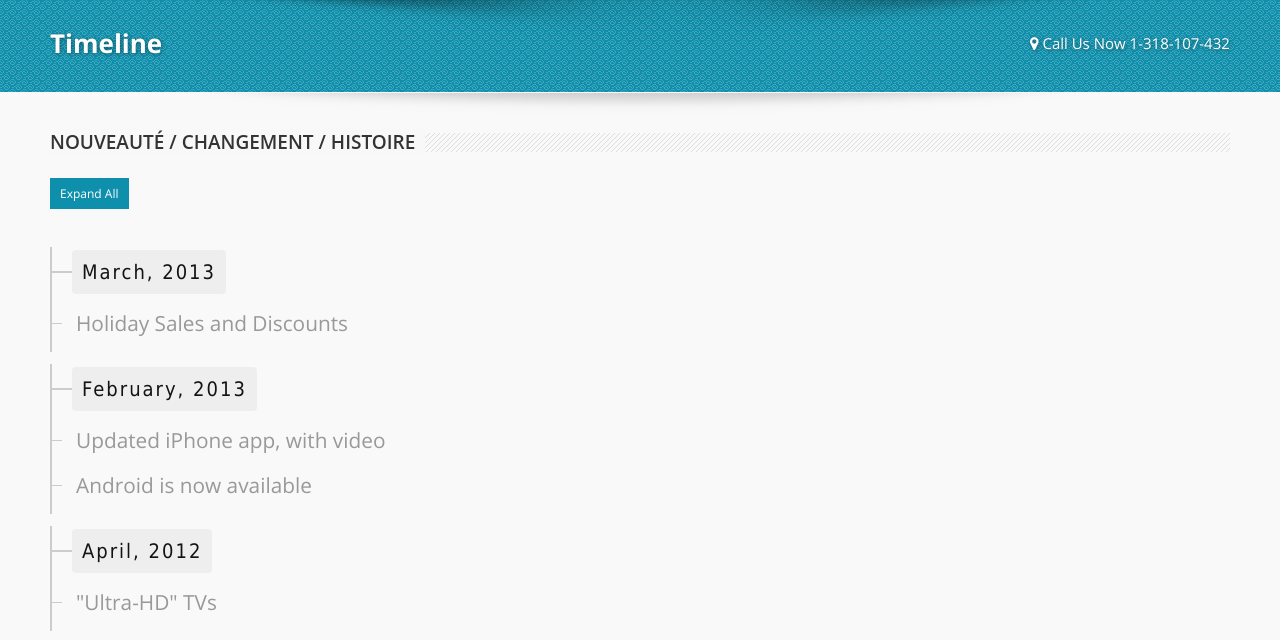
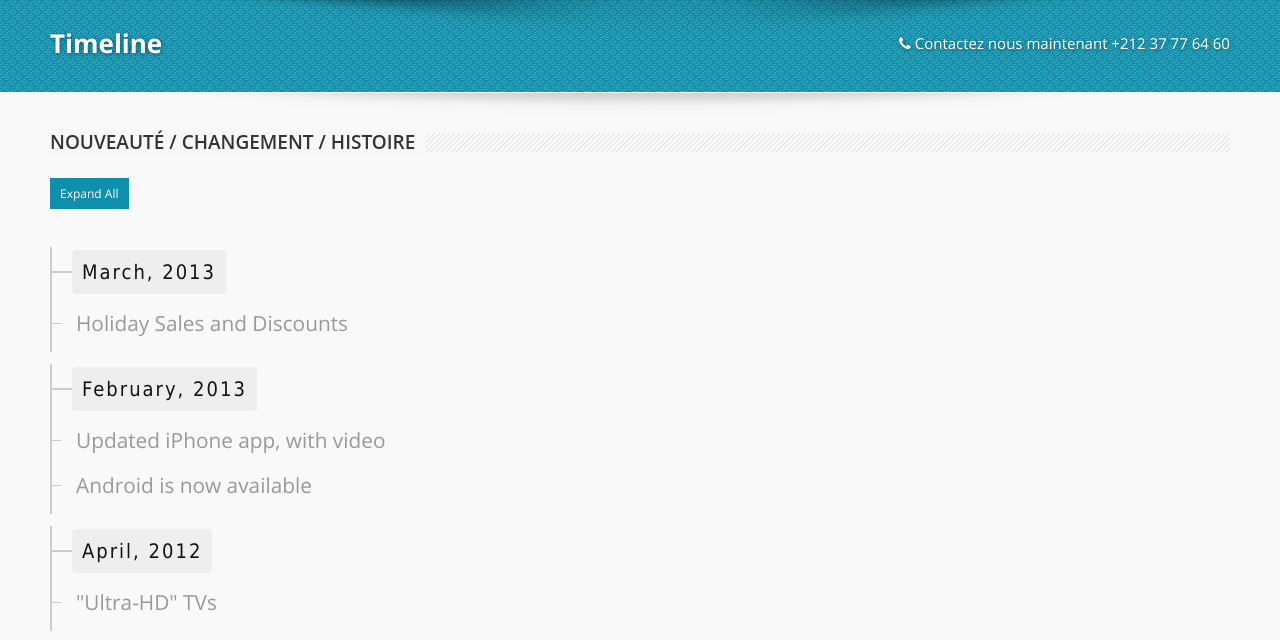
Before and after one commit to Ramdane1/AZNET_1, a plain HTML site: page salique-wide/timeline.html in a window 1280 px wide. Shown: the part 93-733 px from the top of the page. Drawn offline with Linux system fonts and the light colour scheme.

Commit message:
commit 7

```diff
--- a/salique-wide/timeline.html
+++ b/salique-wide/timeline.html
@@ -92,7 +92,7 @@
 				<h1 class="titlehead">Timeline</h1>
 			</div>
 			<div class="c4">
-				<h1 class="titlehead rightareaheader"><i class="icon-map-marker"></i> Call Us Now 1-318-107-432</h1>
+				<h1 class="titlehead rightareaheader"><i class="icon-phone"></i> Contactez nous maintenant +212 37 77 64 60</h1>
 			</div>
 		</div>
 	</div>
```
Also changed, not shown: salique-wide/images/mlogo.png (renamed from salique-wide/images/aznet2taba.png), salique-wide/images/newlogo1.png (added), 4 other files.
